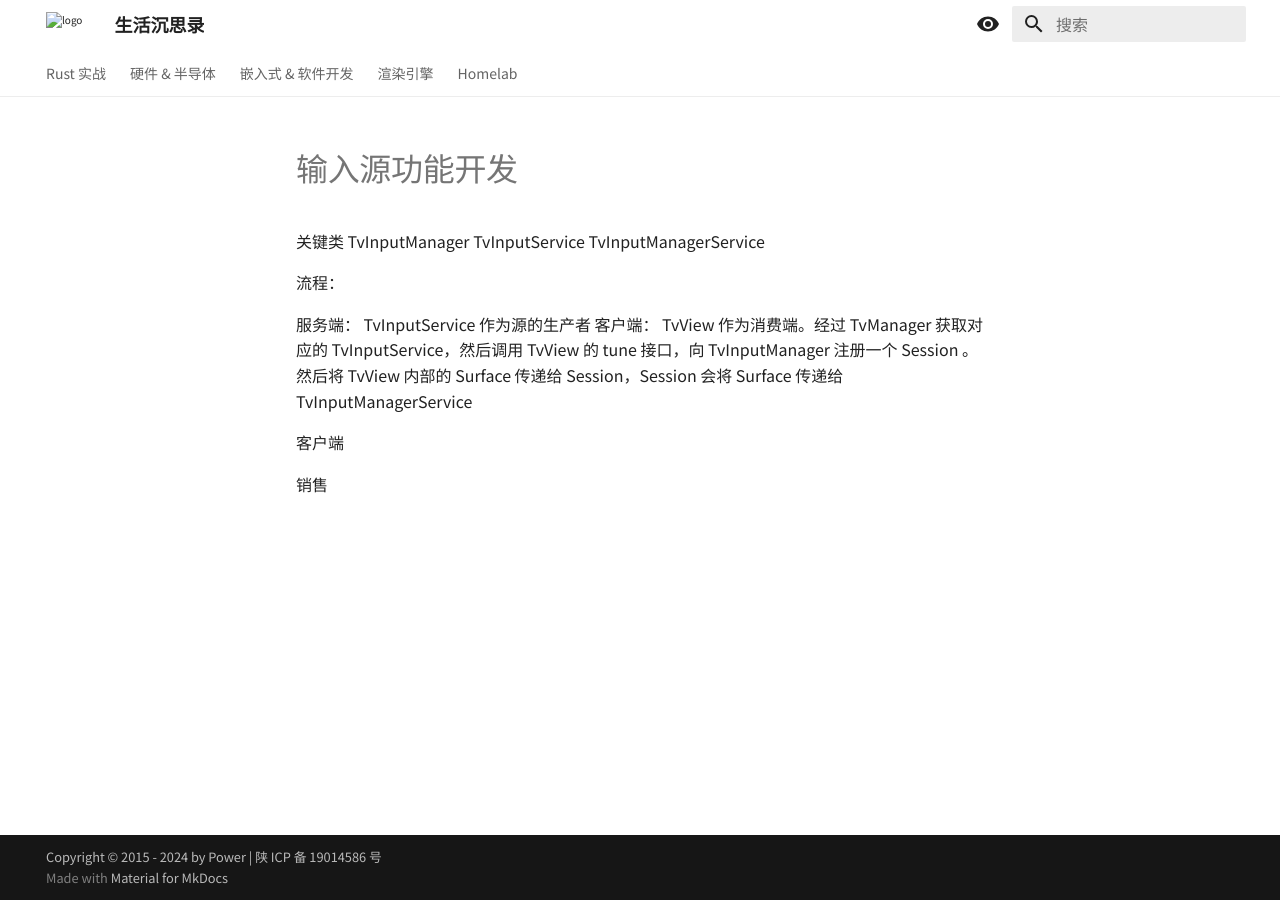
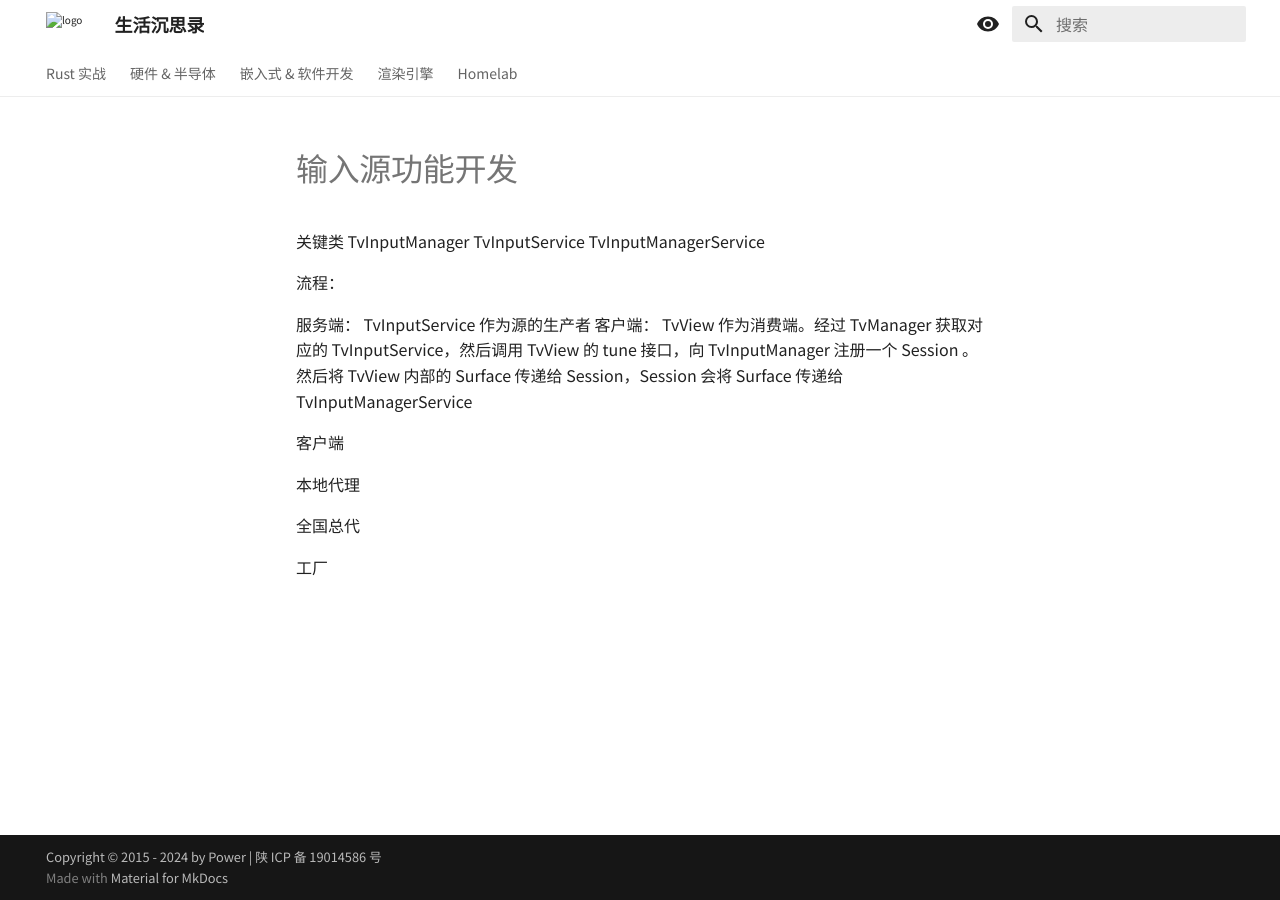
Before and after one commit to anatta-feng/Docs, an MkDocs documentation site: the page built from docs/软件开发/Android/输入源功能开发.md, in a window 1280 px wide. Built offline with MkDocs 1.6.1 and Material for MkDocs 9.7.7, drawn with Linux system fonts in a browser that asks for light colours.

Commit message:
vault backup: 2024-03-14 10:43:28
Affected files:
docs/软件开发/Android/输入源功能开发.md

```diff
--- a/docs/软件开发/Android/输入源功能开发.md
+++ b/docs/软件开发/Android/输入源功能开发.md
@@ -12,4 +12,8 @@ TvView 作为消费端。经过 TvManager 获取对应的 TvInputService，然
 
 客户端
 
-销售
+本地代理
+
+全国总代
+
+工厂
```
